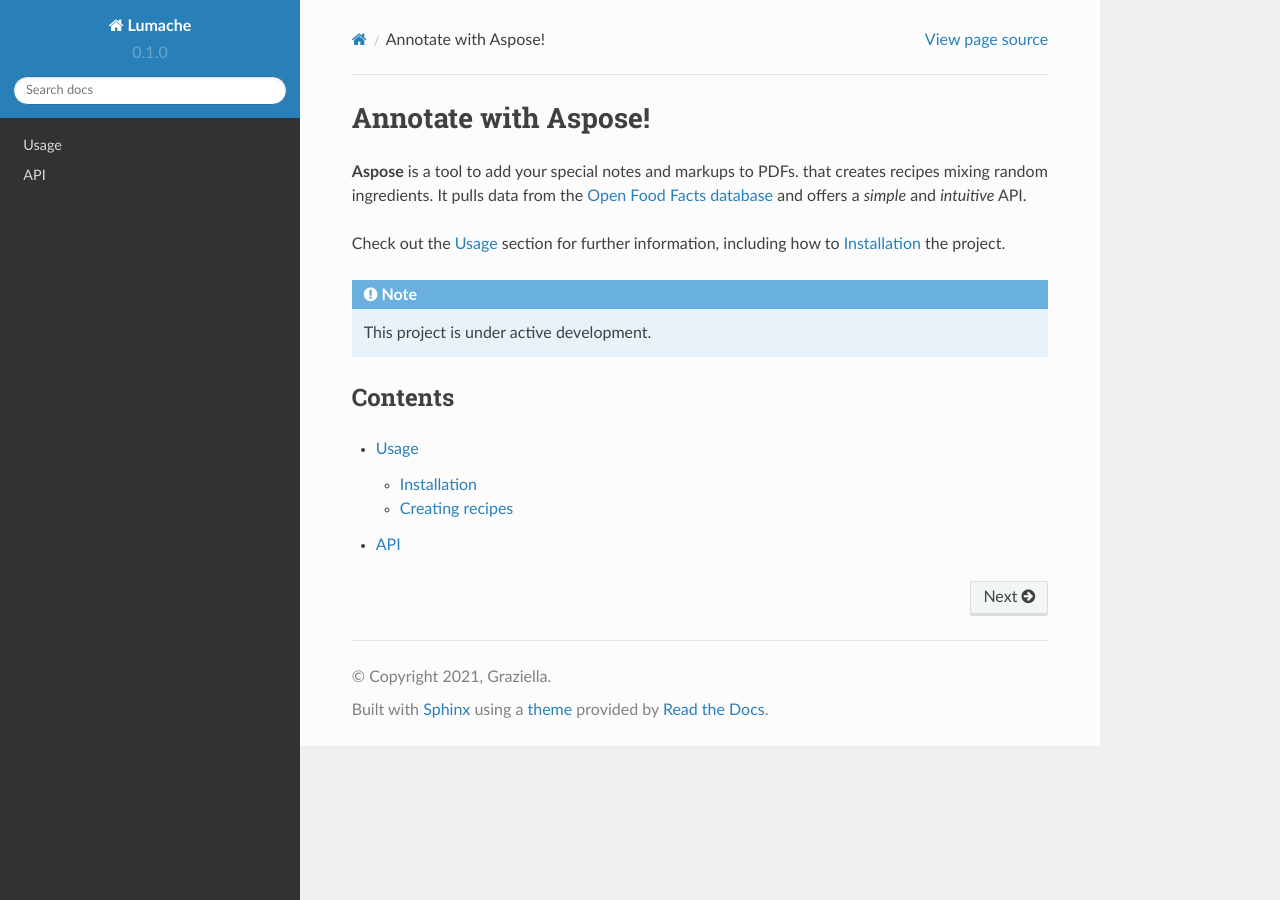
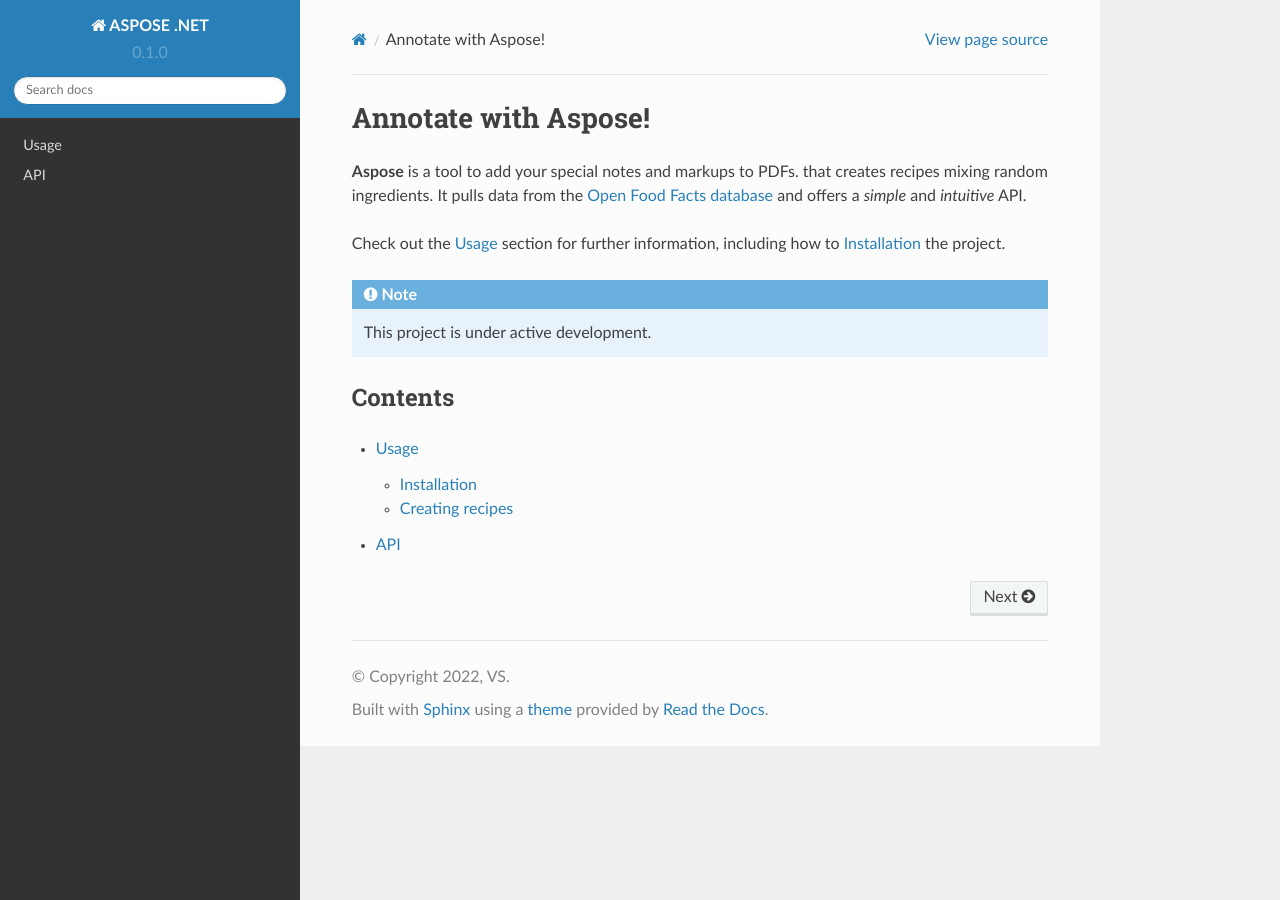
Before and after one commit to vadimsteckler1/asposetest, a Sphinx documentation site: the page built from docs/source/index.rst, in a window 1280 px wide. Built offline with Sphinx 7.4.7 and the Read the Docs theme 2.0.0, drawn with Linux system fonts in a browser that asks for light colours.

Commit message:
Update conf.py

```diff
--- a/docs/source/conf.py
+++ b/docs/source/conf.py
@@ -2,9 +2,9 @@
 
 # -- Project information
 
-project = 'Lumache'
-copyright = '2021, Graziella'
-author = 'Graziella'
+project = 'ASPOSE .NET'
+copyright = '2022, VS'
+author = 'Vadim Steckler'
 
 release = '0.1'
 version = '0.1.0'
```
